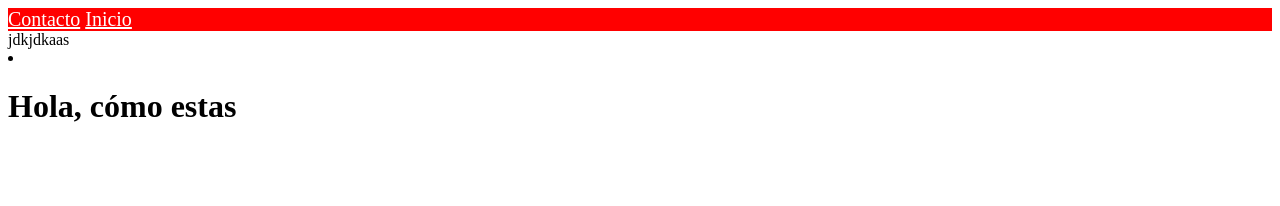
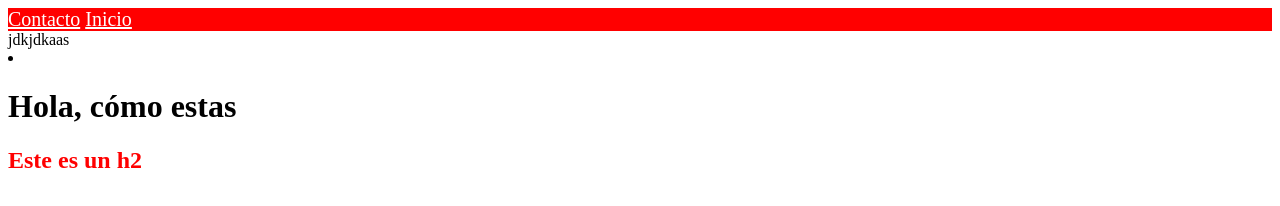
Before and after one commit to DanSepulveda/clase4, a plain HTML site: page index.html in a window 1280 px wide. Drawn offline with Linux system fonts and the light colour scheme.

Commit message:
h2 creado y estilizado

```diff
--- a/assets/styles.css
+++ b/assets/styles.css
@@ -6,3 +6,8 @@ nav{
 nav a{
     color: white;
 }
+
+h2{
+    color: red;
+    font: 50px;
+}
--- a/index.html
+++ b/index.html
@@ -22,6 +22,7 @@
             </li>
         </div>
         <h1>Hola, cómo estas</h1>
+        <h2>Este es un h2</h2>
     </main>
 </body>
 
```
